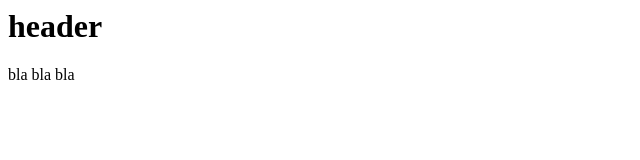
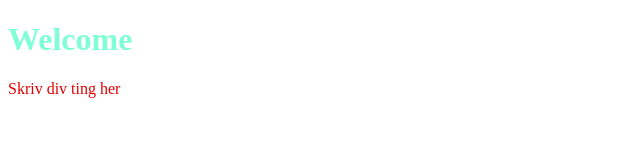
Before and after one commit to KasperHoulind/FirstWebside, a plain HTML site: page index.html in a window 1280 px wide. Shown: the whole page, without its empty margins (0-640 px from the left). Drawn offline with Linux system fonts and the light colour scheme.

Commit message:
updated v
added css stylesheet
added style.css
changed colors in h1 and body

```diff
--- a/index.html
+++ b/index.html
@@ -1,10 +1,14 @@
+<!DOCTYPE html>
+
 <html>
 <head>
+        <link rel="stylesheet" href="styles.css">
     <title>DEN BEDSTE WEBSIDE</title>
     </head>
     <body>
-        <h1>header</h1>
-        <p> bla bla bla</p>
+        <h1>Welcome</h1>
+        <p> Skriv div ting her</p>
+
 
     </body>
     </html>
--- /dev/null
+++ b/styles.css
@@ -0,0 +1,2 @@
+h1 { color: aquamarine;}
+body {color: rgb(224, 0, 0);}
```
